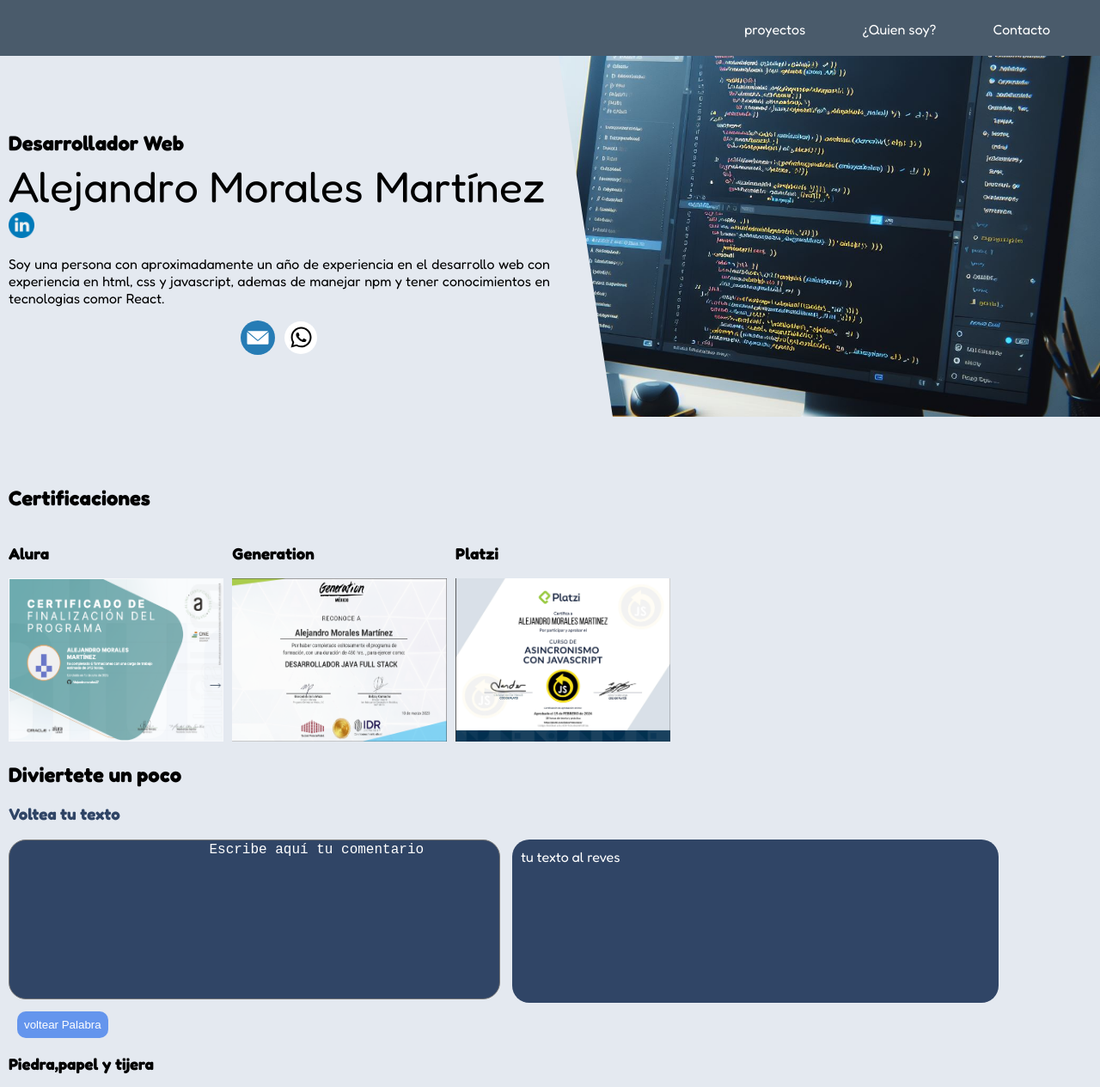
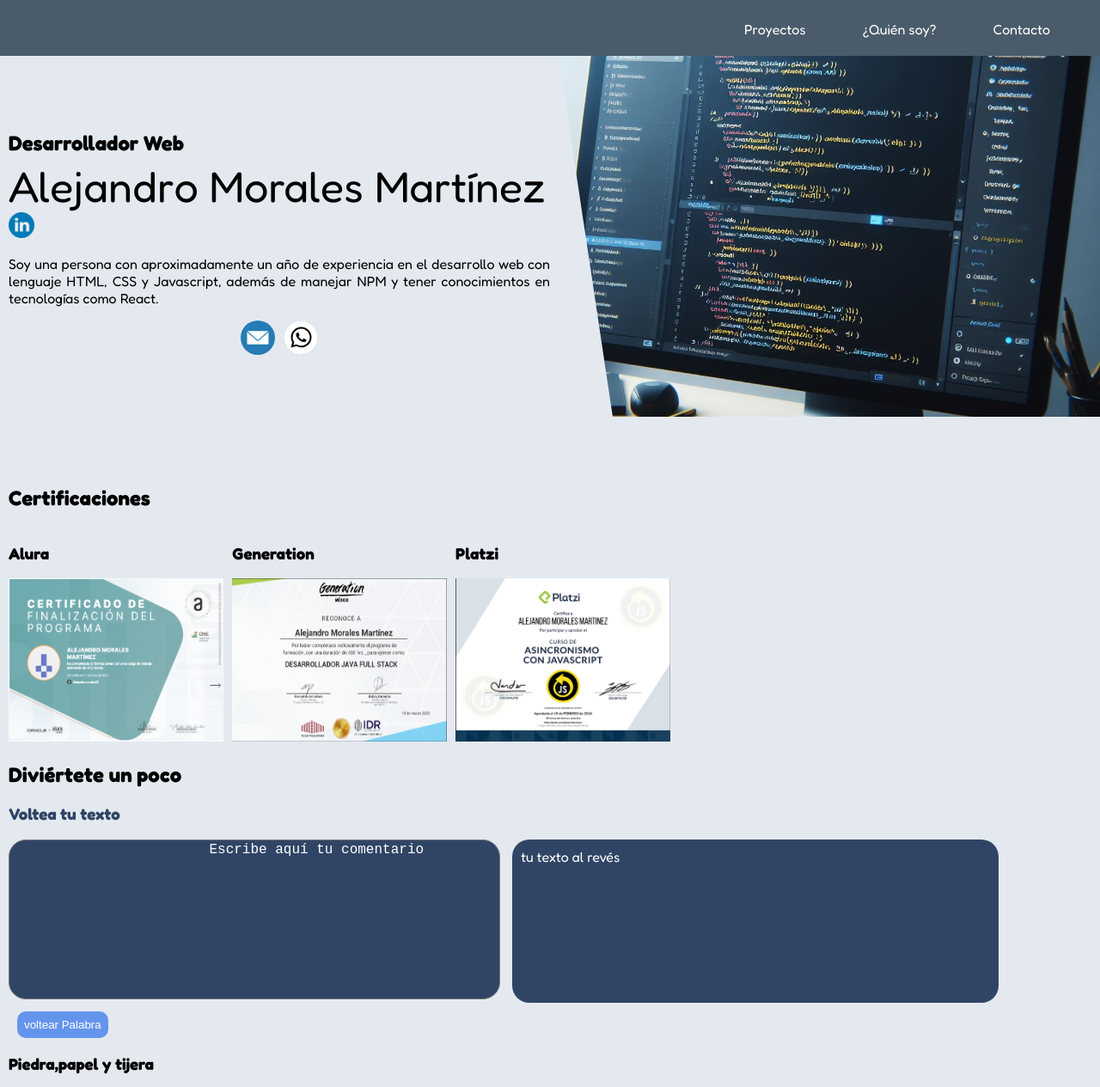
Before and after one commit to Alejandromorales27/portafolio, a plain HTML site: page index.html in a window 1280 px wide. Shown: the top 1265 px of the page at 86% size. Drawn offline with Linux system fonts and the light colour scheme.

Commit message:
revision redaccion y ortografia

```diff
--- a/index.html
+++ b/index.html
@@ -10,8 +10,8 @@
     <header>
         <div id="menu-header">
             <ul>
-                <li><a href="/">proyectos</a></li>
-                <li><a href="/">¿Quien soy?</a></li>
+                <li><a href="/">Proyectos</a></li>
+                <li><a href="/">¿Quién soy?</a></li>
                 <li><a href="/">Contacto</a></li>
             </ul>
         </div>
@@ -22,8 +22,8 @@
             <h1>Alejandro Morales Martínez</h1>
             <a href="https://www.linkedin.com/in/alejandro-morales-mart%C3%ADnez-ba889424a/"><img id="linkedin" src="./items/linkedin.png" alt=""></a>
             <p>
-                Soy una persona con aproximadamente un año de experiencia en el desarrollo web con experiencia en html, css y javascript,
-                ademas de manejar npm y tener conocimientos en tecnologias comor React.
+                Soy una persona con aproximadamente un año de experiencia en el desarrollo web
+                 con lenguaje HTML, CSS y Javascript, además de manejar NPM y tener conocimientos en tecnologías como React.
             </p>
             <div id="contacto-title">
                 <a href="mailto:alex94morales@hotmail.com"><img class="contacto-redes" src="./items/1486564396-mail_81524.svg" alt=""></a>
@@ -55,7 +55,7 @@
 
     </section>
     <section id="juegos">
-        <h2>Diviertete un poco</h2>
+        <h2>Diviértete un poco</h2>
         <div id="gamesVoltear">
             <h3 id="subtitulo">Voltea tu texto</h3>
             <div id="game-1">
@@ -65,7 +65,7 @@
                         </textarea>
                 </div>
                 <div id="laPalabraVoleteada">
-                    <p>tu texto al reves</p>
+                    <p>tu texto al revés</p>
                 </div>
             </div>
             <button id="voltearPalabra">voltear Palabra</button>
```
